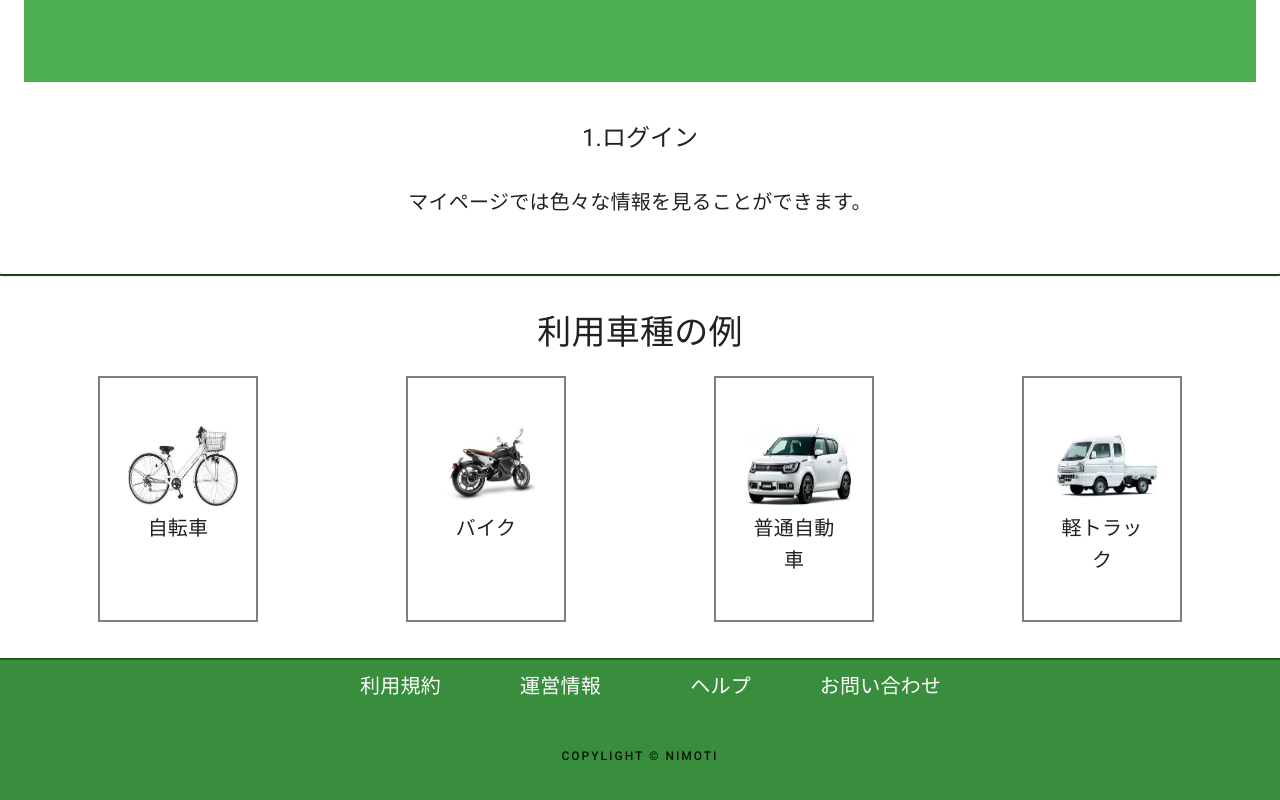
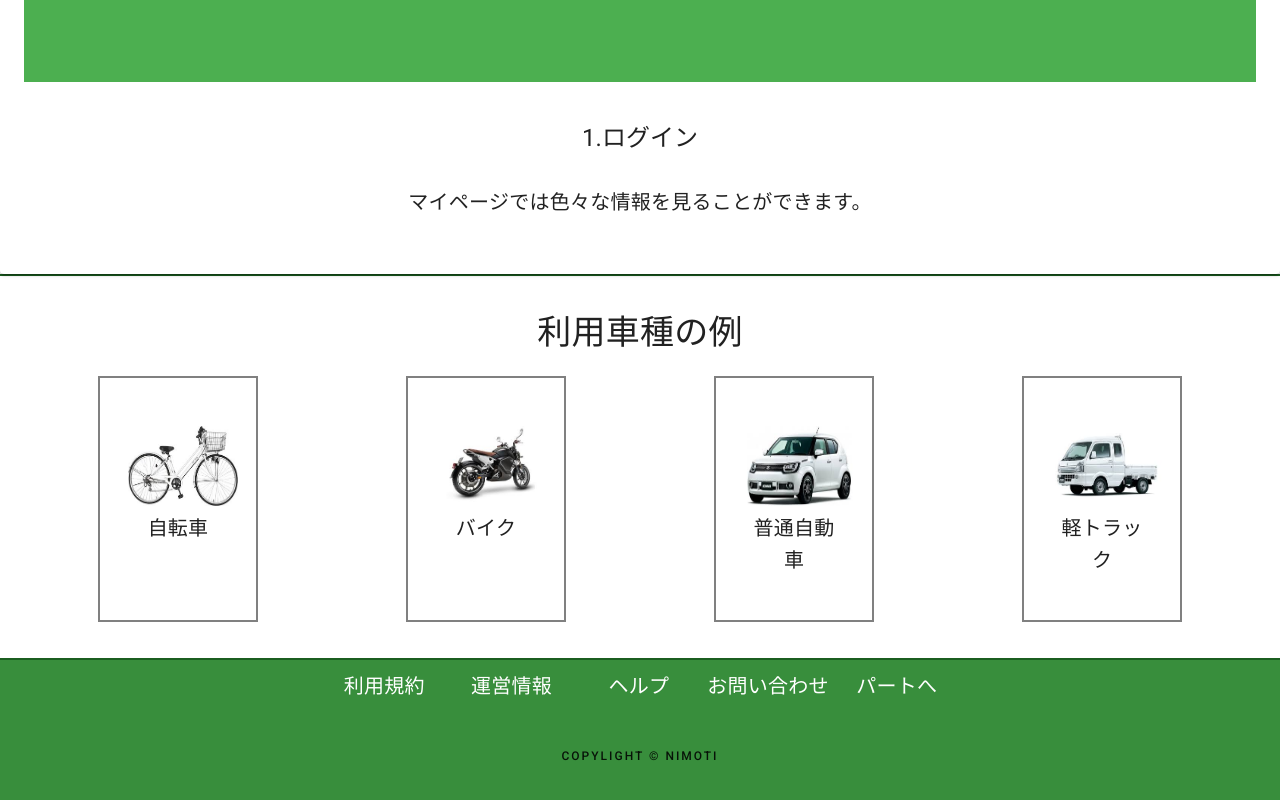
Before and after one commit to K-Fryxell/SmoLogi, a Vue app: page /part_top in a window 1280 px wide. Shown: the part 703-1503 px from the top of the page. Built offline with nearby package versions, Linux system fonts and the light colour scheme; no server answers.

Commit message:
katayama_footer

```diff
--- a/src/components/Part/Footer.vue
+++ b/src/components/Part/Footer.vue
@@ -33,6 +33,14 @@
               <v-row justify="center">
                 <v-btn to="/question" class="overline lighten-1" :elevation=0 color="white" text>
                   <span v-resize='onResize' :class='size'>お問い合わせ</span>
+                </v-btn>
+              </v-row>
+            </v-col>
+
+            <v-col class="ma-0 pa-0">
+              <v-row justify="center">
+                <v-btn to="/" class="overline lighten-1" :elevation=0 color="white" text>
+                  <span v-resize='onResize' :class='size'>パートへ</span>
                 </v-btn>
               </v-row>
             </v-col>
--- a/src/components/User/Ufooter.vue
+++ b/src/components/User/Ufooter.vue
@@ -37,7 +37,13 @@
                 </v-btn>
               </v-row>
             </v-col>
-
+            <v-col class="ma-0 pa-0">
+              <v-row justify="center">
+                <v-btn to="/part_top" height="27" width="40" class="overline lighten-1" :elevation="0" color="white" text>
+                  パートへ
+                </v-btn>
+              </v-row>
+            </v-col>
             <v-col class="text-center py-2 overline" cols="12">
               copylight &copy; nimoti
             </v-col>
```
